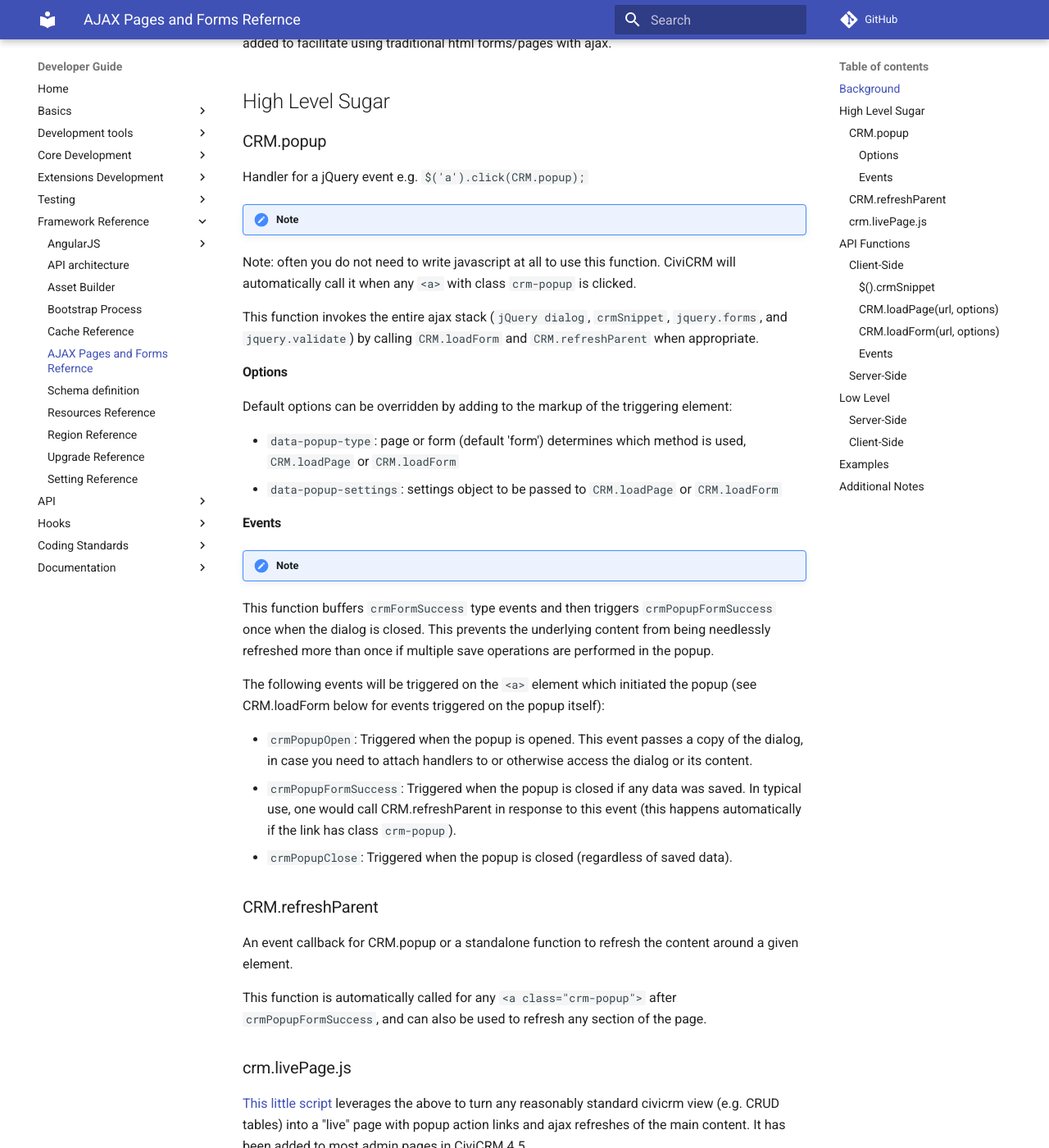
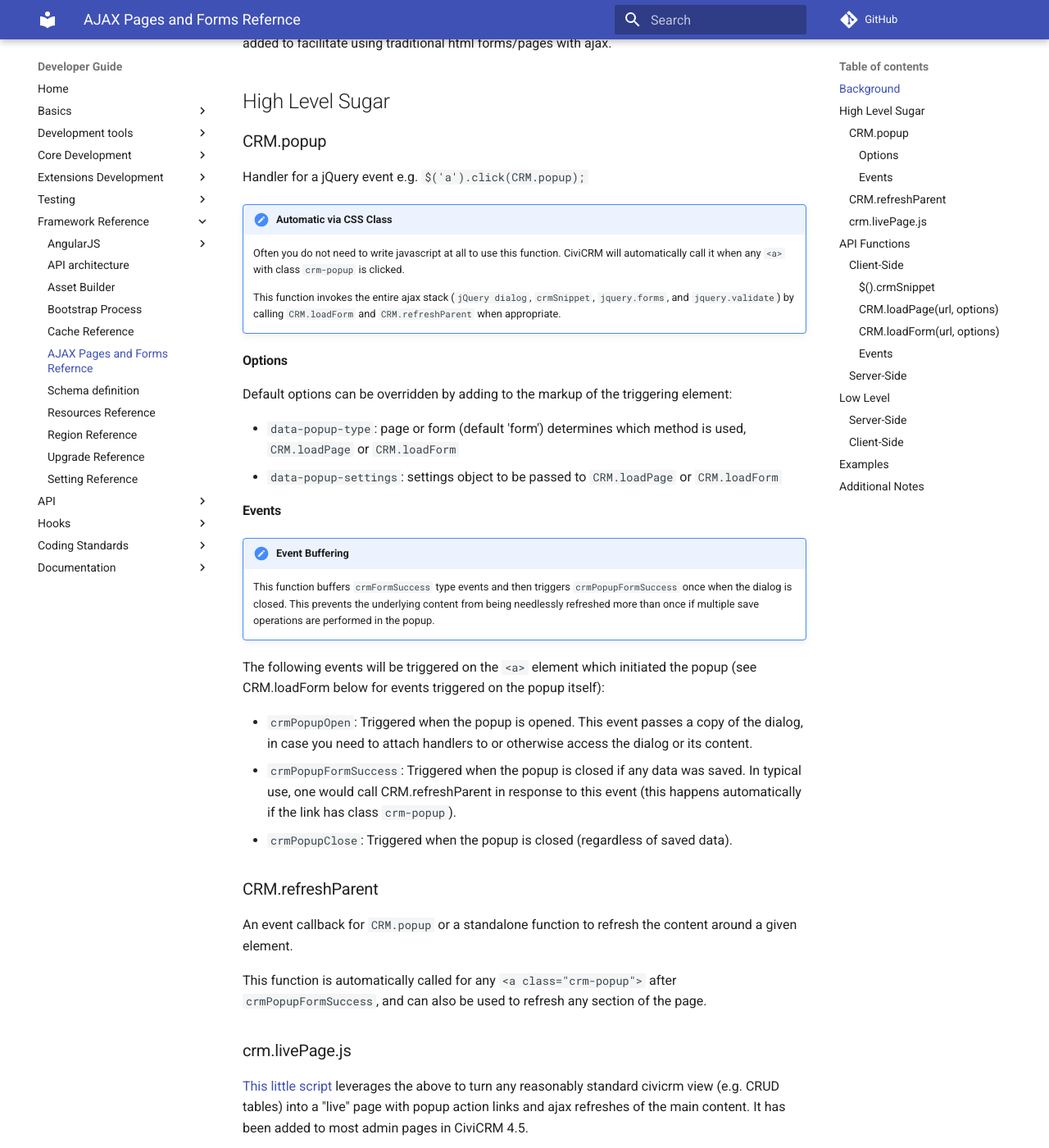
Before and after one commit to civicrm/civicrm-dev-docs, an MkDocs documentation site: the page built from docs/framework/ajax.md, in a window 1280 px wide and 1400 px high, scrolled down 267 px. Shown: the whole window at 82% size. Built offline with MkDocs 1.6.1 and Material for MkDocs 9.7.7, drawn with Linux system fonts in a browser that asks for light colours; comment, search, counter and statistics services are not loaded; old or Windows-style settings are respelled for this version of MkDocs; some of the changed text lies outside the part shown.

Commit message:
Improve markdown formatting

````diff
--- a/docs/framework/ajax.md
+++ b/docs/framework/ajax.md
@@ -10,10 +10,10 @@
 
 Handler for a jQuery event e.g. `$('a').click(CRM.popup);`
 
-!!!note Automatic via CSS Class
-Note: often you do not need to write javascript at all to use this function. CiviCRM will automatically call it when any `<a>` with class `crm-popup` is clicked.
+!!! note "Automatic via CSS Class"
+    Often you do not need to write javascript at all to use this function. CiviCRM will automatically call it when any `<a>` with class `crm-popup` is clicked.
 
-This function invokes the entire ajax stack (`jQuery dialog`, `crmSnippet`, `jquery.forms`, and `jquery.validate`) by calling `CRM.loadForm` and `CRM.refreshParent` when appropriate.
+    This function invokes the entire ajax stack (`jQuery dialog`, `crmSnippet`, `jquery.forms`, and `jquery.validate`) by calling `CRM.loadForm` and `CRM.refreshParent` when appropriate.
 
 #### Options
 
@@ -24,8 +24,8 @@
 
 #### Events
 
-!!!note Event Buffering
-This function buffers `crmFormSuccess` type events and then triggers `crmPopupFormSuccess` once when the dialog is closed. This prevents the underlying content from being needlessly refreshed more than once if multiple save operations are performed in the popup.
+!!! note "Event Buffering"
+    This function buffers `crmFormSuccess` type events and then triggers `crmPopupFormSuccess` once when the dialog is closed. This prevents the underlying content from being needlessly refreshed more than once if multiple save operations are performed in the popup.
 
 The following events will be triggered on the `<a>` element which initiated the popup (see CRM.loadForm below for events triggered on the popup itself):
 
@@ -35,7 +35,7 @@
 
 ### CRM.refreshParent
 
-An event callback for CRM.popup or a standalone function to refresh the content around a given element.
+An event callback for `CRM.popup` or a standalone function to refresh the content around a given element.
 
 This function is automatically called for any `<a class="crm-popup">` after `crmPopupFormSuccess`, and can also be used to refresh any section of the page.
 
@@ -51,11 +51,17 @@
 
 #### $().crmSnippet
 
-This is implemented as a [jQuery UI Widget](http://api.jqueryui.com/jQuery.widget). It should be called on a jquery object like `$('.my-div').crmSnippet({url: CRM.url('civicrm/participant/view', '{reset: 1}')});`
+This is implemented as a [jQuery UI Widget](http://api.jqueryui.com/jQuery.widget). It should be called on a jquery object as follows:
+
+```javascript
+$('.my-div').crmSnippet({
+  url: CRM.url('civicrm/participant/view', '{reset: 1}')
+});
+```
 
 Options:
 
-- `url`:(string: default document.location.href)
+- `url`: (string: default document.location.href)
 - `block`: (bool: default true) whether to use the `block_ui` overlay during load.
 
 Methods:
@@ -71,7 +77,8 @@
 ```javascript
 // This instantiates the widget but otherwise does nothing
 $('#my-div').crmSnippet();
-// Reload the snippet as needed. Since we still haven't set the url, it will use the current document location.
+// Reload the snippet as needed.
+// Since we still haven't set the url, it will use the current document location.
 $('document').on('someEvent', function() {
   $('#my-div').crmSnippet('refresh');
 });
@@ -85,6 +92,7 @@
 - `dialog`: (assoc object) settings to pass to jQuery dialog. Set this option to false to disable creating a popup.
 
 Example:
+
 ```javascript
 // Open a page snippet in a popup - returns a jquery object
 var $el = CRM.loadPage('/some/url');
@@ -166,7 +174,7 @@
 
 Some fun snippets you can paste directly into your browser console for instant ajaxification of CiviCRM.
 
-**Make every menu item open without a page refresh**
+Make every menu item open without a page refresh
 
 ```javascript
 // This is really fun but never use it in production
````
